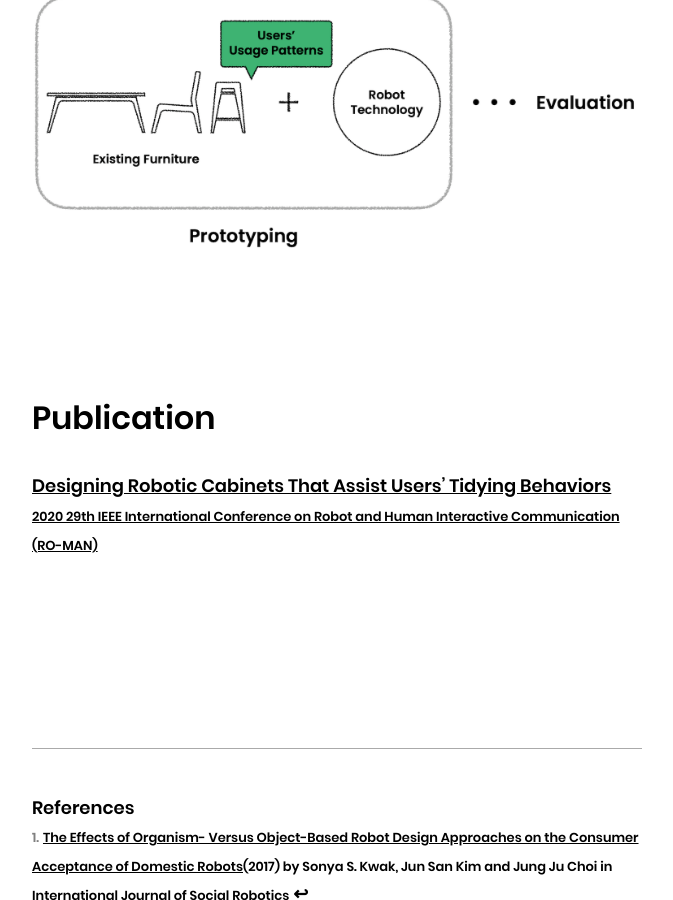
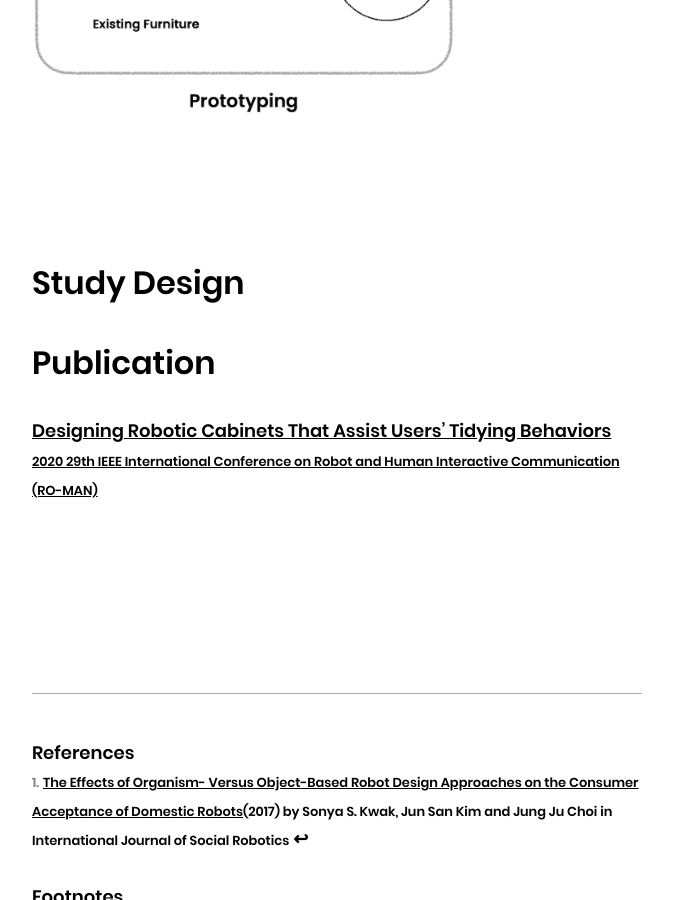
Before and after one commit to hanby-ixd/hanby-ixd.github.io, a Jekyll site: the page built from _posts/projects/2021-01-02-roboticcabinet.md, in a window 1280 px wide and 900 px high, scrolled down 4252 px. Shown: the whole window, without its empty margins (303-976 px from the left). Built offline with Jekyll 4.4.1, drawn with Linux system fonts in a browser that asks for light colours; nearby versions of some CDN libraries; library files that are not in the unit come from our copies.

Commit message:
video test

```diff
--- a/_posts/projects/2021-01-02-roboticcabinet.md
+++ b/_posts/projects/2021-01-02-roboticcabinet.md
@@ -82,7 +82,7 @@
 IKEA와 Ori는 작은 공간에 사는 사람들을 위해 설계된 ROGNAN<sup id="F01">[<span style="color:MediumSeaGreen">1</span>](#footnote_1)</sup>이라는 새로운 로봇 가구 시스템을 개발했다.
 <br>
 
-<iframe width="800" height="450" src="https://www.youtube.com/embed/5lqwN60rzqY" frameborder="0" allowfullscreen></iframe>
+<p align="center"><iframe width="560" height="315" src="https://www.youtube.com/embed/5lqwN60rzqY" frameborder="0" allowfullscreen></iframe></p>
 <p align="center"><font size="2em" color="gray">ROGNAN은 옷장, 소파, 책상, 침대 등 다양한 가구로 구성되어 있으며 각 가구는 사용자가 공간을 효율적으로 사용할 수 있도록 위치를 변경할 수 있다.</font></p>
 <br>
 
@@ -111,6 +111,9 @@
 </p>
 <br><br><br><br><br>
 
+<font size="6em">Study Design</font>
+<br>
+
 <font size="6em">Publication</font>
 <br>
 
```
